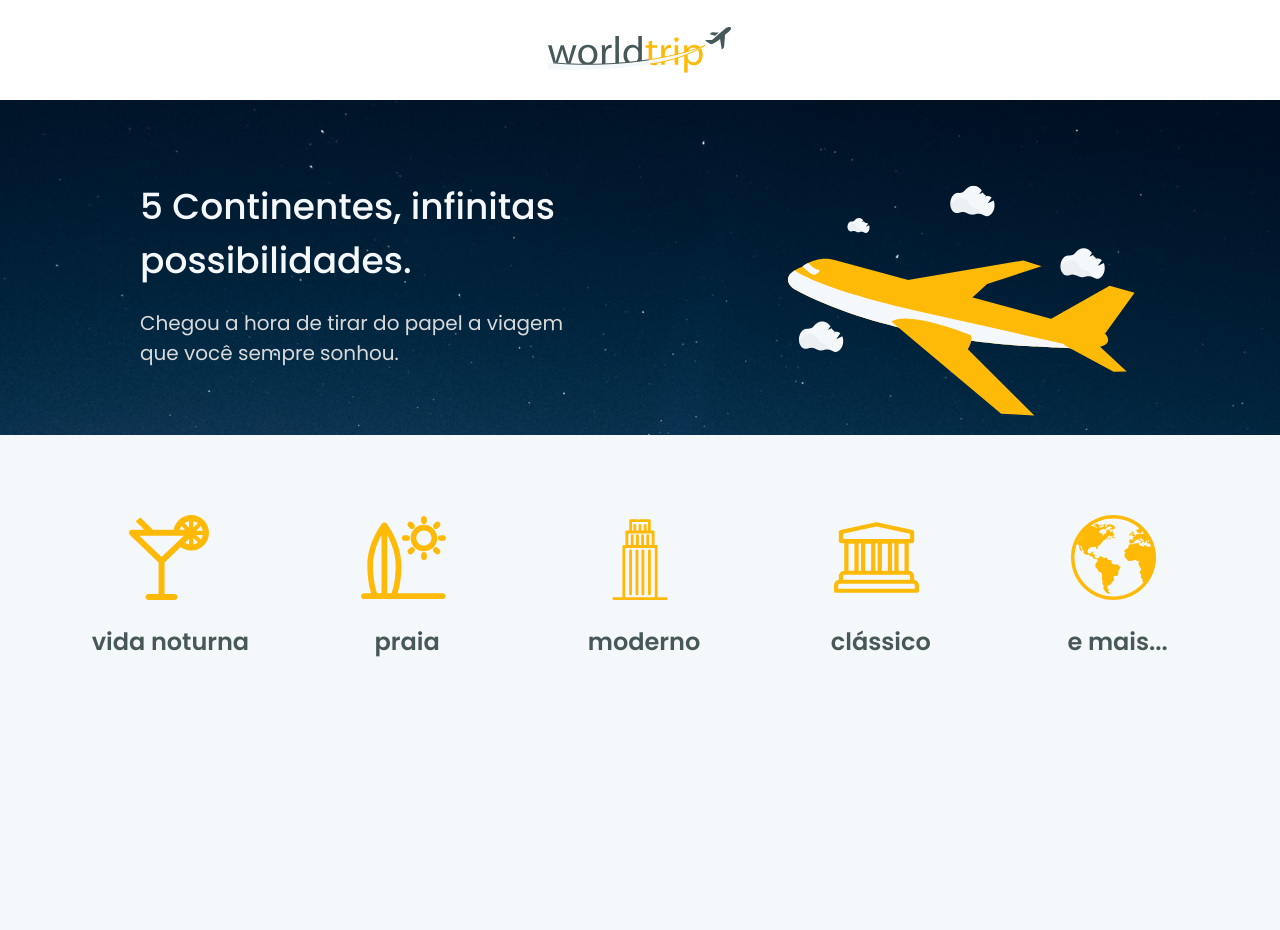
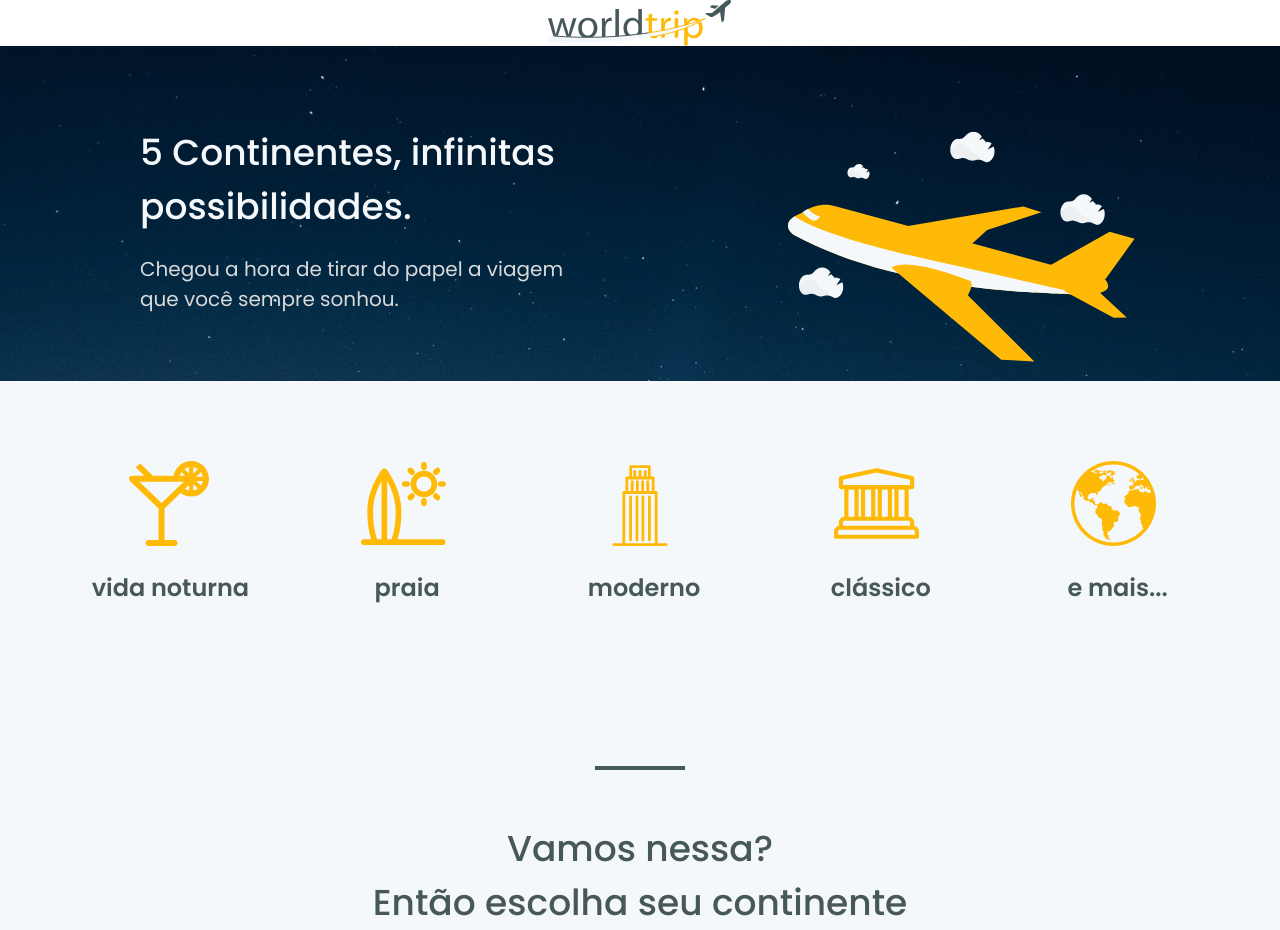
Before and after one commit to vitorgaletti/ignite-reactjs-worldtrip, a Next.js app: page / in a window 1280 px wide. Before the commit the page ends 800 px from the top, so only its background shows below. Built offline with nearby package versions, Linux system fonts and the light colour scheme.

Commit message:
:sparkles: Create Divider Component

```diff
--- /dev/null
+++ b/src/components/Divider/index.tsx
@@ -0,0 +1,26 @@
+import { Flex, Heading } from '@chakra-ui/react';
+
+export function Divider() {
+  return (
+    <>
+      <Flex
+        align="center"
+        justify="center"
+        mx="auto"
+        w={['3.75rem', '5.625rem']}
+        border={['1px solid #47585B', '2px solid #47585B']}
+        mt={['2.25rem', '5rem']}
+      ></Flex>
+      <Heading
+        fontWeight="500"
+        fontSize={['xl', '4xl']}
+        lineHeight={['30px', '54px']}
+        textAlign="center"
+        color="gray.700"
+        mt={['1.5rem', '3.25rem']}
+      >
+        Vamos nessa? <br /> Então escolha seu continente
+      </Heading>
+    </>
+  );
+}
--- a/src/pages/index.tsx
+++ b/src/pages/index.tsx
@@ -1,5 +1,6 @@
 import { Flex } from '@chakra-ui/react';
 import { Banner } from '../components/Banner';
+import { Divider } from '../components/Divider';
 import { Header } from '../components/Header';
 import { TravelTypes } from '../components/TravelTypes';
 
@@ -9,6 +10,7 @@ export default function Home() {
       <Header />
       <Banner />
       <TravelTypes />
+      <Divider />
     </Flex>
   );
 }
```
